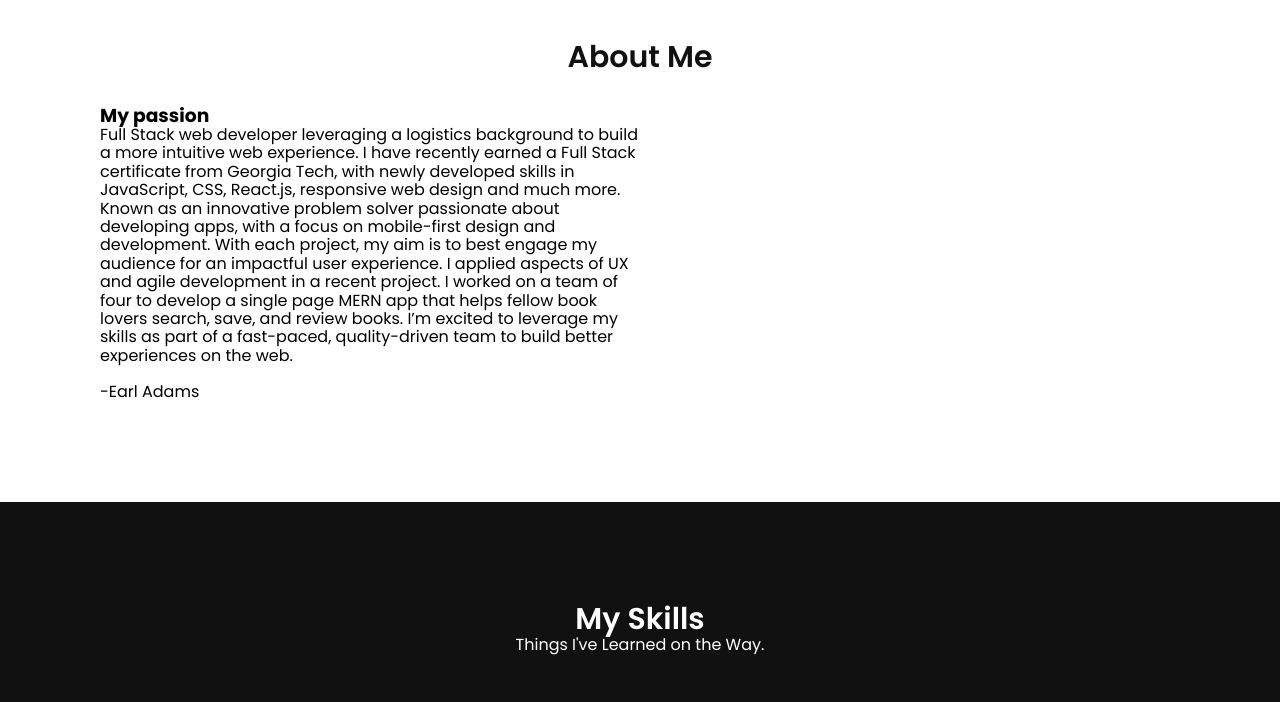
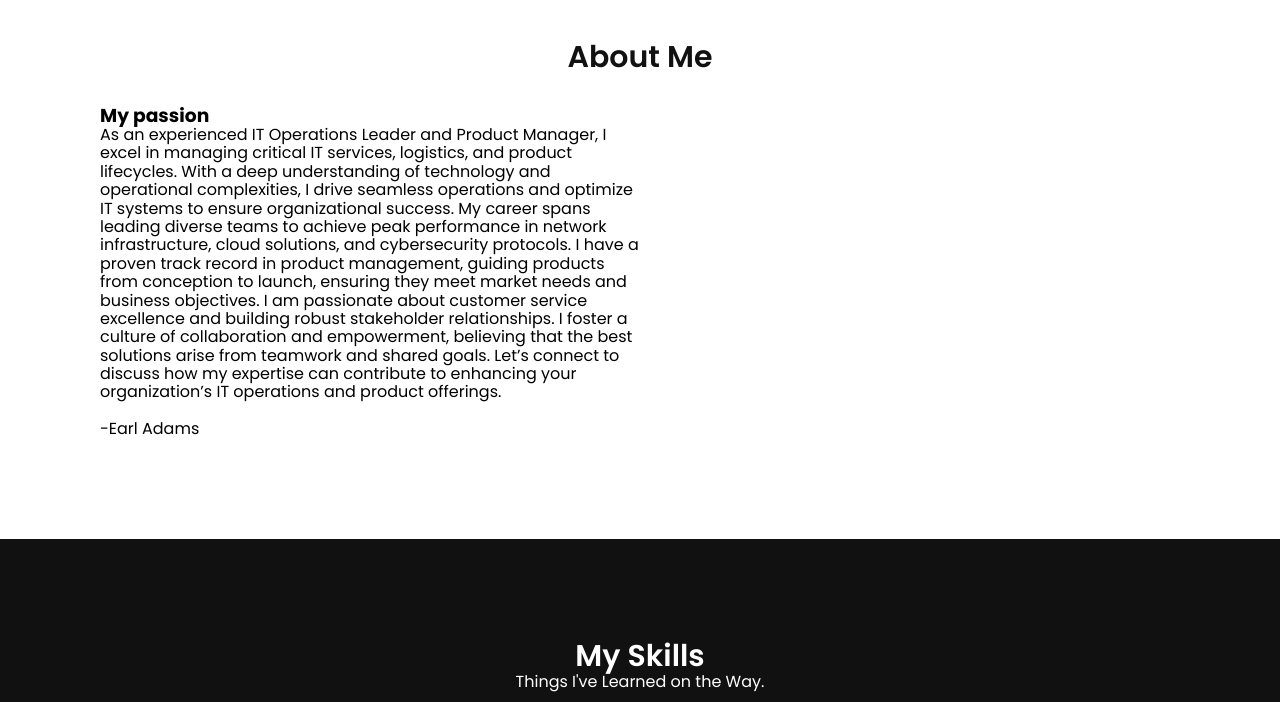
Before and after one commit to Bballplayer33/portfolio, a plain HTML site: page index.html in a window 1280 px wide. Shown: the part 860-1562 px from the top of the page. Drawn offline with Linux system fonts and the light colour scheme.

Commit message:
Update index.html
updated about me

```diff
--- a/index.html
+++ b/index.html
@@ -47,7 +47,13 @@
         <div class="contentBX w50">
           <h3>My passion</h3>
           <p>
-            Full Stack web developer leveraging a logistics background to build a more intuitive web experience. I have recently earned a Full Stack certificate from Georgia Tech, with newly developed skills in JavaScript, CSS, React.js, responsive web design and much more. Known as an innovative problem solver passionate about developing apps, with a focus on mobile-first design and development. With each project, my aim is to best engage my audience for an impactful user experience. I applied aspects of UX and agile development in a recent project. I worked on a team of four to develop a single page MERN app that helps fellow book lovers search, save, and review books. I’m excited to leverage my skills as part of a fast-paced, quality-driven team to build better experiences on the web.
+            As an experienced IT Operations Leader and Product Manager, I excel in managing critical IT services, logistics, and product lifecycles. With a deep understanding of technology and operational complexities, I drive seamless operations and optimize IT systems to ensure organizational success.
+
+My career spans leading diverse teams to achieve peak performance in network infrastructure, cloud solutions, and cybersecurity protocols. I have a proven track record in product management, guiding products from conception to launch, ensuring they meet market needs and business objectives.
+
+I am passionate about customer service excellence and building robust stakeholder relationships. I foster a culture of collaboration and empowerment, believing that the best solutions arise from teamwork and shared goals.
+
+Let’s connect to discuss how my expertise can contribute to enhancing your organization’s IT operations and product offerings.
             <br /><br />-Earl Adams
           </p>
         </div>
```
